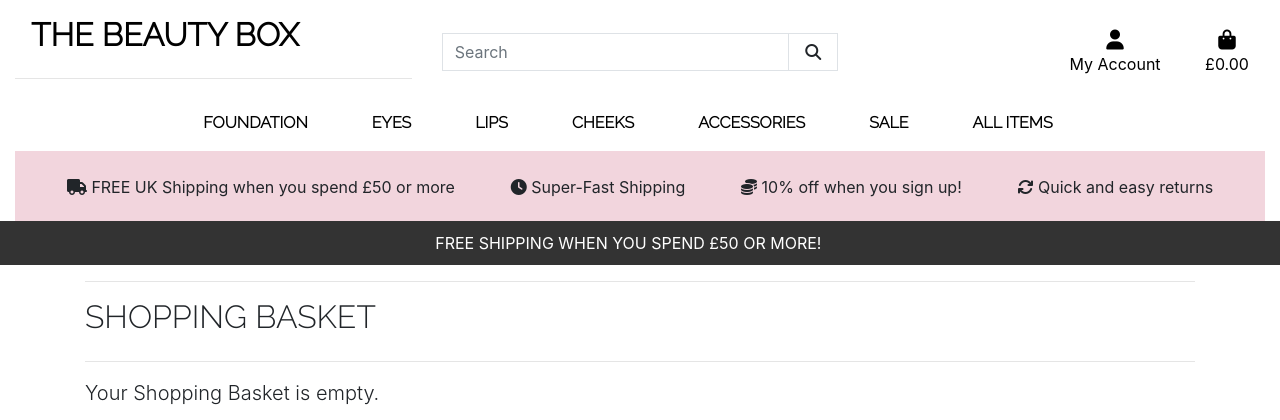
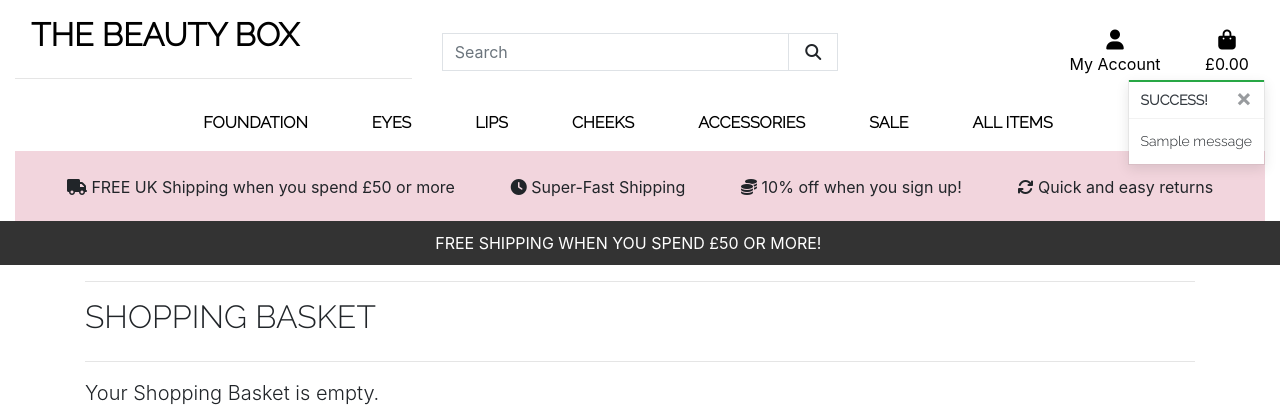
Before and after one commit to NatalieLockyer/the_beauty_box, a Django app: page /basket/ in a window 1280 px wide. Shown: the top 420 px of the page. Run offline with Django 3.2, Linux system fonts and the light colour scheme; tables that the repository leaves empty hold one stand-in row (values such as "Sample post"); one stand-in notice (Sample message) is shown; some libraries are stand-ins or nearby versions.

Commit message:
Added toast messages

```diff
--- a/basket/views.py
+++ b/basket/views.py
@@ -1,4 +1,6 @@
 from django.shortcuts import render, redirect, reverse, HttpResponse
+from django.contrib import messages
+from products.models import Product
 
 # Create your views here.
 
@@ -11,6 +13,7 @@ def view_basket(request):
 def add_to_basket(request, item_id):
     """ Add a quantity to the specific product to the shopping basket """
 
+    product = Product.objects.get(pk=item_id)
     quantity = int(request.POST.get('quantity'))
     redirect_url = request.POST.get('redirect_url')
     shades = None
@@ -31,6 +34,7 @@ def add_to_basket(request, item_id):
             basket[item_id] += quantity
         else:
             basket[item_id] = quantity
+            messages.success(request, f'This item "{product.name}" has been added to your basket')
 
     request.session['basket'] = basket
     return redirect(redirect_url)
--- a/static/css/base.css
+++ b/static/css/base.css
@@ -42,6 +42,27 @@ header {
 .update-link,
 .remove-item {
     cursor: pointer;
+}
+
+/*........Bootstap messages*/
+.message-container {
+    position: fixed;
+    top: 80px;
+    right: 15px;
+    z-index: 9999999999999;
+}
+
+.custom-toast {
+    overflow: visible;
+}
+
+.toast-capper {
+    height: 2px;
+}
+
+.message-font {
+    font-family: 'Raleway';
+    font-weight: 300;
 }
 
 /* This is for the scrolling banner across the screen ------------*/
@@ -174,7 +195,6 @@ header {
     }
 }
 
-
 @media (min-width: 992px) {
     .fixed-top-desktop-only {
         position: fixed;
--- a/templates/base.html
+++ b/templates/base.html
@@ -189,7 +189,21 @@
 
 
     {% if messages %}
-    <div class="message-container"></div>
+    <div class="message-container">
+        {% for message in messages %}
+            {% with message.level as level %}
+                {% if level == 40 %}
+                    {% include 'includes/toasts/toast_error.html' %}
+                {% elif level == 30 %}
+                    {% include 'includes/toasts/toast_warning.html' %}
+                {% elif level == 25 %}
+                    {% include 'includes/toasts/toast_success.html' %}
+                {% else %}
+                    {% include 'includes/toasts/toast_info.html' %}
+                {% endif %}
+            {% endwith %}
+        {% endfor %}
+    </div>
     {% endif %}
 
     {% block page_header %}
@@ -199,6 +213,9 @@
     {% endblock %}
 
     {% block postloadjs %}
+    <script type="text/javascript">
+        $('.toast').toast('show');
+    </script>
     {% endblock %}
 
     </body>
--- /dev/null
+++ b/templates/includes/toasts/toast_success.html
@@ -0,0 +1,13 @@
+<div class="toast custom-toast rounded-0 border-top-0" data-autohide="false">
+    <div class="arrow-up arrow-success"></div>
+    <div class="w-100 toast-capper bg-success"></div>
+    <div class="toast-header bg-white text-dark">
+        <strong class="mr-auto logo-font">Success!</strong>
+        <button type="button" class="ml-2 mb-1 close text-dark" data-dismiss="toast" aria-label="Close">
+            <span aria-hidden="true">&times;</span>
+        </button>
+    </div>
+    <div class="toast-body bg-white message-font">
+        {{ message }}
+    </div>
+</div>
--- a/the_beauty_box/settings.py
+++ b/the_beauty_box/settings.py
@@ -79,6 +79,8 @@ TEMPLATES = [
         },
     },
 ]
+
+MESSAGE_STORAGE = 'django.contrib.messages.storage.session.SessionStorage'
 
 AUTHENTICATION_BACKENDS = [
     # Needed to login by username in Django admin, regardless of `allauth`
```
Also changed, not shown: templates/includes/toasts/toast_error.html (added, +13 -0 lines), templates/includes/toasts/toast_info.html (added, +13 -0 lines), templates/includes/toasts/toast_warning.html (added, +13 -0 lines).
